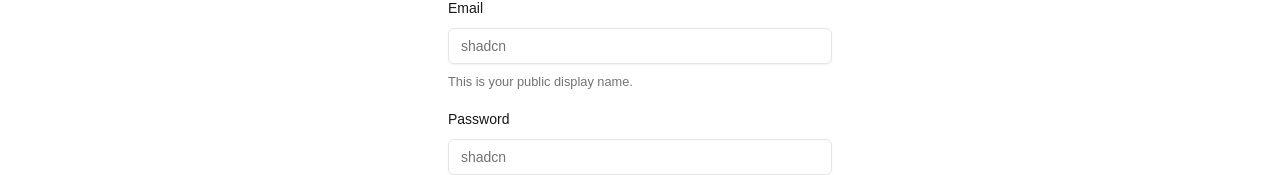
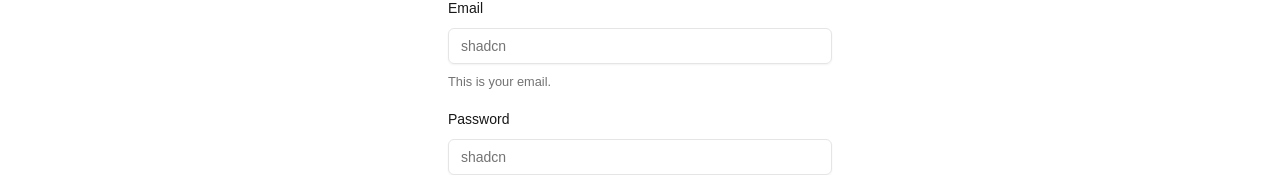
Before and after one commit to xiaogavin-dev/Workplace-Unionizer, a Next.js app: page /auth/login in a window 1280 px wide. Shown: the part 156-331 px from the top of the page. Built offline with nearby package versions, Linux system fonts and the light colour scheme; no server answers.

Commit message:
small change for login page

```diff
--- a/src/components/auth/login/login.tsx
+++ b/src/components/auth/login/login.tsx
@@ -71,7 +71,7 @@ const login = () => {
                                     <Input placeholder="shadcn" {...field} />
                                 </FormControl>
                                 <FormDescription>
-                                    This is your public display name.
+                                    This is your email.
                                 </FormDescription>
                                 <FormMessage />
                             </FormItem>
```
